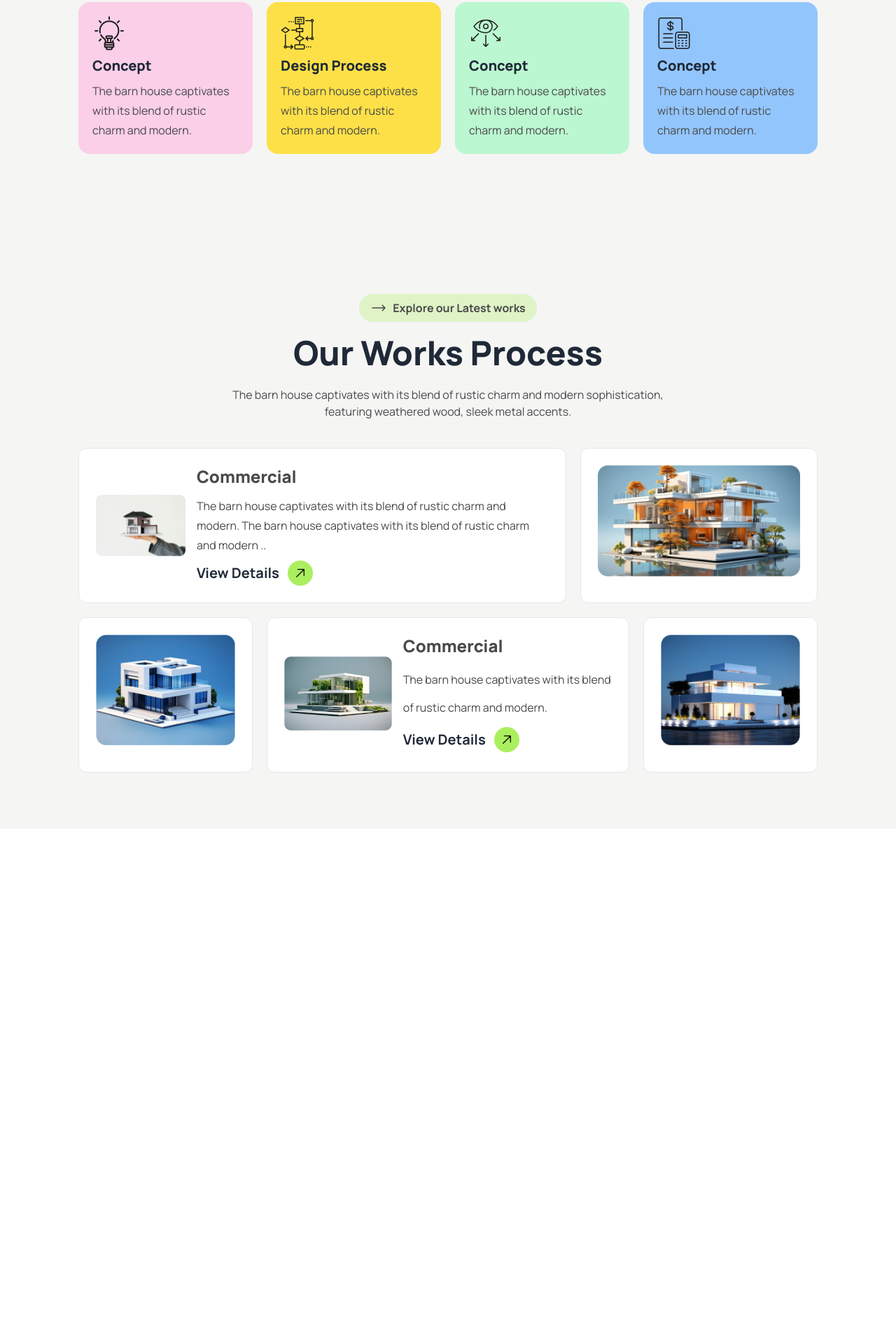
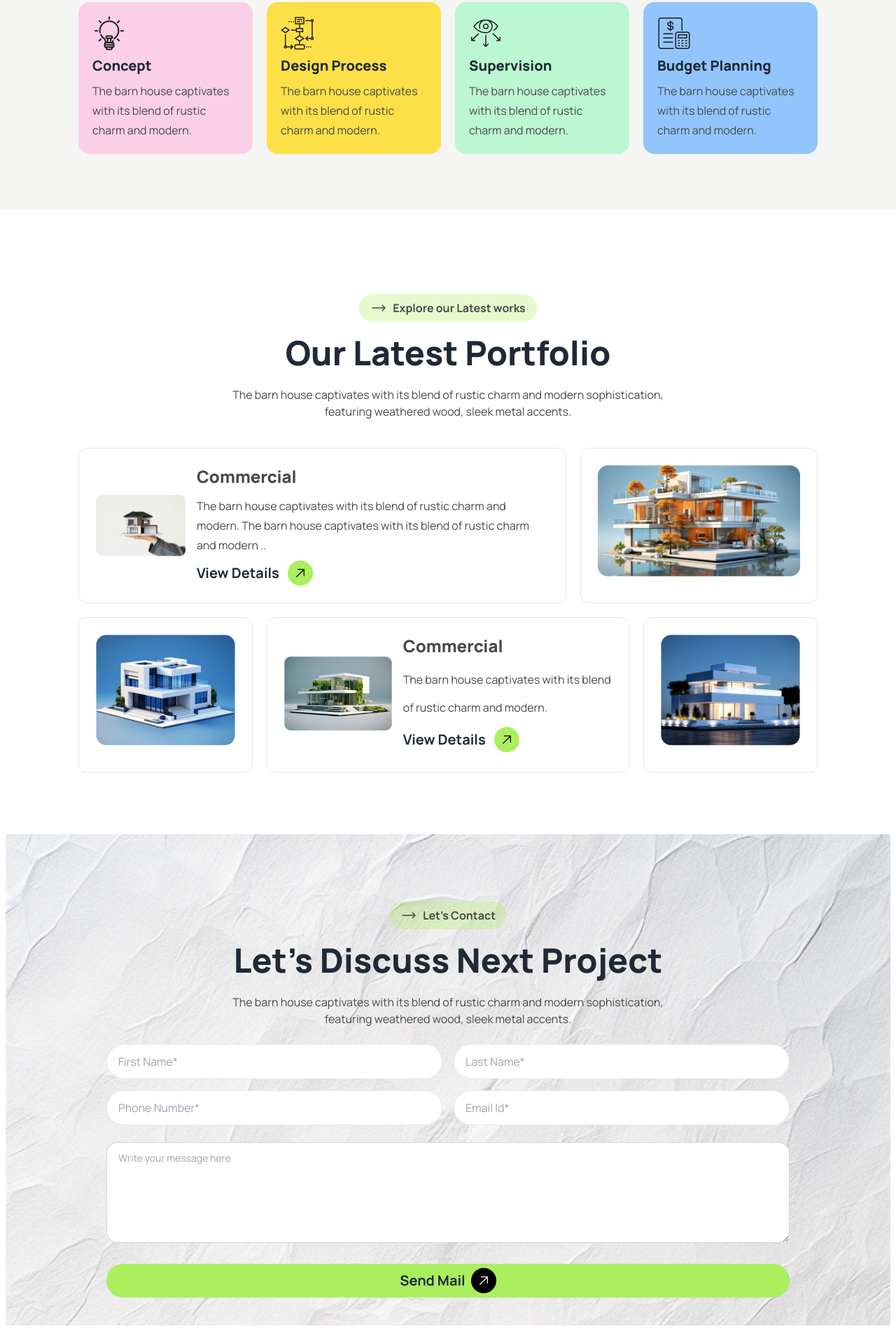
Before and after one commit to Aabir12/assignment-3, a plain HTML site: page index.html in a window 1280 px wide. Shown: the part 1871-3773 px from the top of the page at 70% size. Before the commit the page ends 3055 px from the top, so only its background shows below. Drawn offline with nearby package versions, Linux system fonts and the light colour scheme.

Commit message:
adding the let's discuss next project section

```diff
--- a/index.html
+++ b/index.html
@@ -122,8 +122,7 @@
    <main>
 
 
-   <article class="bg-stone-100 px-5 sm:px-10 md:px-20 lg:px-28 pt-10 lg:pt-20 pb-10 lg:pb-20">
-
+   <article class="bg-stone-100 px-4 sm:px-10 md:px-20 lg:px-28 pt-10 lg:pt-20 pb-10 lg:pb-20">
 
         <!-- design space section start -->
         <section class="relative">
@@ -150,26 +149,26 @@
                         </div>
                         <div class="space-y-6">
                             <div class="card bg-blanch">
-                                <div class="p-7">
+                                <div class="p-4 lg:p-7">
                                   <div class="flex py-0">
-                                    <div class="flex items-center">
+                                    <div class="lg:flex lg:items-center ">
                                         <img src="./assets/commercial.png" alt="" class="brightness-0">
                                       </div>
                                       <div class="ml-4 lg:ml-10">
-                                        <h4 class="text-xl font-extrabold mb-2 lg:mb-3 ">Commercial</h4>
+                                        <h4 class="text-base lg:text-xl font-extrabold mb-2 lg:mb-3 ">Commercial</h4>
                                         <p class="text-secondary">The barn house captivates with its blend <br class="hidden lg:block"> of rustic charm and modern.</p>
                                       </div>
                                   </div>
                                 </div>
                               </div>
                               <div class="card bg-blanch">
-                                <div class="p-7">
+                                <div class="p-4 lg:p-7">
                                   <div class="flex py-0">
-                                    <div class="flex items-center">
+                                    <div class="lg:flex lg:items-center">
                                         <img src="./assets/residential.png" alt="" class="brightness-0">
                                       </div>
                                       <div class="ml-4 lg:ml-10">
-                                        <h4 class="text-xl font-extrabold mb-2 lg:mb-3 ">Residential</h4>
+                                        <h4 class="text-base lg:text-xl font-extrabold mb-2 lg:mb-3 ">Residential</h4>
                                         <p class="text-secondary">The barn house captivates with its blend <br class="hidden lg:block"> of rustic charm and modern.</p>
                                       </div>
                                   </div>
@@ -224,7 +223,7 @@
             <div class="card bg-green-200">
                 <div class="p-5 leading-7">
                     <img src="./assets/vision.png" alt="" class="pb-2">
-                  <h2 class="card-title font-extrabold pb-2">Concept</h2>
+                  <h2 class="card-title font-extrabold pb-2">Supervision</h2>
                   <p class="text-accent">The barn house captivates with its blend of rustic charm and modern.</p>
 
                 </div>
@@ -232,7 +231,7 @@
             <div class="card bg-blue-300">
                 <div class="p-5 leading-7">
                     <img src="./assets/budget-planning.png" alt="" class="pb-2">
-                  <h2 class="card-title font-extrabold pb-2">Concept</h2>
+                  <h2 class="card-title font-extrabold pb-2">Budget Planning </h2>
                   <p class="text-accent">The barn house captivates with its blend of rustic charm and modern.</p>
 
                 </div>
@@ -241,13 +240,11 @@
         </section>
          <!-- our work process end  -->
 
-
-
    </article>
 
 
    <!-- our latest portfolio section start     -->
-   <section class="bg-stone-100 lg:bg-none px-5 sm:px-10 md:px-20 lg:px-28 pt-10 lg:pt-20 pb-10 lg:pb-20">
+   <section class="bg-stone-100 lg:bg-blanch px-5 sm:px-10 md:px-20 lg:px-28 pt-0  lg:pt-20 pb-10 lg:pb-20">
 
     <div class="text-center lg:pt-10 pt-5 pb-5 lg:pb-10" >
         <button class="flex gap-2 bg-primary bg-opacity-30  px-4 py-2  rounded-full font-bold text-accent mx-auto mb-5">
@@ -256,7 +253,7 @@
               </svg>
                Explore our Latest works
         </button>
-        <h4 class="text-2xl lg:text-5xl font-extrabold mt-2">Our Works Process</h4>
+        <h4 class="text-2xl lg:text-5xl font-extrabold mt-2">Our Latest Portfolio</h4>
         <p class="pt-6 text-accent">
             The barn house captivates with its blend of rustic charm and  modern sophistication,<br class="hidden lg:block"> featuring weathered wood, sleek metal accents.
          </p>
@@ -319,10 +316,44 @@
 
     </div>
    </section>
-
    <!-- our latest portfolio section end  -->
 
-   </main>
+
+
+   <!-- let's discuss next projects section start  -->
+   <section class="m-1 lg:m-2 bg-discussBg bg-cover px-4 lg:px-36">
+        <div class="text-center lg:pt-24 pt-5 pb-5 lg:pb-10" >
+              <button class="flex gap-2 bg-primary bg-opacity-30  px-4 py-2  rounded-full font-bold text-accent mx-auto mb-5">
+            <svg xmlns="http://www.w3.org/2000/svg" fill="none" viewBox="0 0 24 24" stroke-width="1.5" stroke="currentColor" class="size-6">
+                <path stroke-linecap="round" stroke-linejoin="round" d="M17.25 8.25 21 12m0 0-3.75 3.75M21 12H3" />
+              </svg>
+               Let's Contact
+             </button>
+            <h4 class="text-2xl lg:text-5xl font-extrabold mt-2">Let's Discuss Next Project</h4>
+             <p class="pt-6 text-accent">
+            The barn house captivates with its blend of rustic charm and  modern sophistication,<br class="hidden lg:block"> featuring weathered wood, sleek metal accents.
+             </p>
+             <br>
+             <div class=" grid grid-cols-1 gap-4 lg:grid-cols-2">
+                <input type="text" placeholder="First Name*"    class="py-6 border border-gray-200 rounded-full input input-bordered w-full "/>
+                <input type="text" placeholder="Last Name*"     class="py-6 border border-gray-200 rounded-full input input-bordered w-full "/>
+                <input type="text" placeholder="Phone Number*"  class="py-6 border border-gray-200 rounded-full input input-bordered w-full "/>
+                <input type="text" placeholder="Email Id*"      class="py-6 border border-gray-200 rounded-full input input-bordered w-full"/>
+              </div>
+              <br>
+              <textarea class="textarea textarea-bordered min-h-36 w-full rounded-2xl" placeholder="Write your message here"></textarea>
+
+              <button class="mt-3 lg:mt-6 w-full btn bg-primary rounded-full  font-bold text-xl flex border-none">Send Mail<svg xmlns="http://www.w3.org/2000/svg" fill="none" viewBox="0 0 24 24" stroke-width="1.5" stroke="currentColor" class="size-9 bg-black p-2 rounded-full font-semibold text-blanch -rotate-45">
+                <path stroke-linecap="round" stroke-linejoin="round" d="M13.5 4.5 21 12m0 0-7.5 7.5M21 12H3" />
+              </svg>
+              </button>
+        </div>
+
+
+   </section>
+   <!-- let's discuss next projects section end  -->
+
+</main>
    <footer>
 
    </footer>
```
